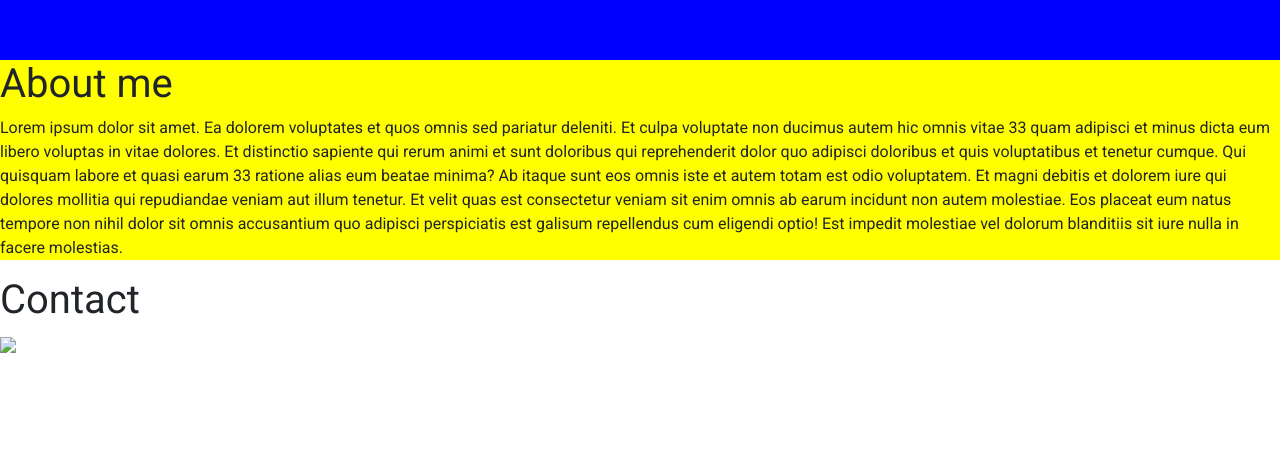
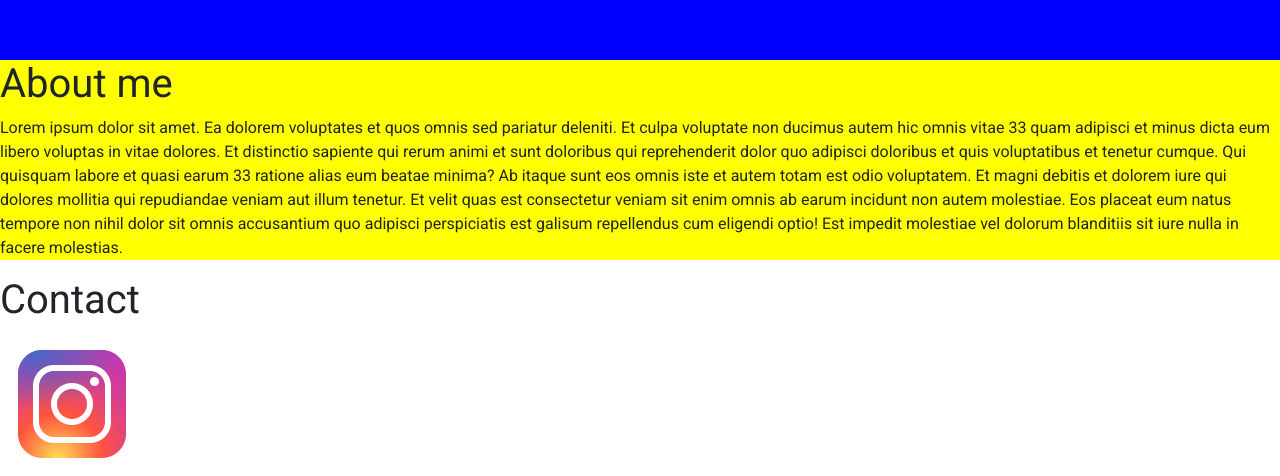
Before and after one commit to Spartaf/felix_bos_CV, a plain HTML site: page index.html in a window 1280 px wide. Shown: the part 840-1316 px from the top of the page. Before the commit the page ends 1196 px from the top, so only its background shows below. Drawn offline with nearby package versions, Linux system fonts and the light colour scheme.

Commit message:
Add files via upload

```diff
--- a/index.html
+++ b/index.html
@@ -54,7 +54,7 @@
 
     <section id="contact">
         <h1>Contact</h1>
-        <a href="https://www.instagram.com/_flxbs_/" target="_blank"><img src="img/icons8-instagram-144.png"></a>
+        <a href="https://www.instagram.com/_flxbs_/" target="_blank"><img src="icons8-instagram-144.png"></a>
     </section>
 
 
```
